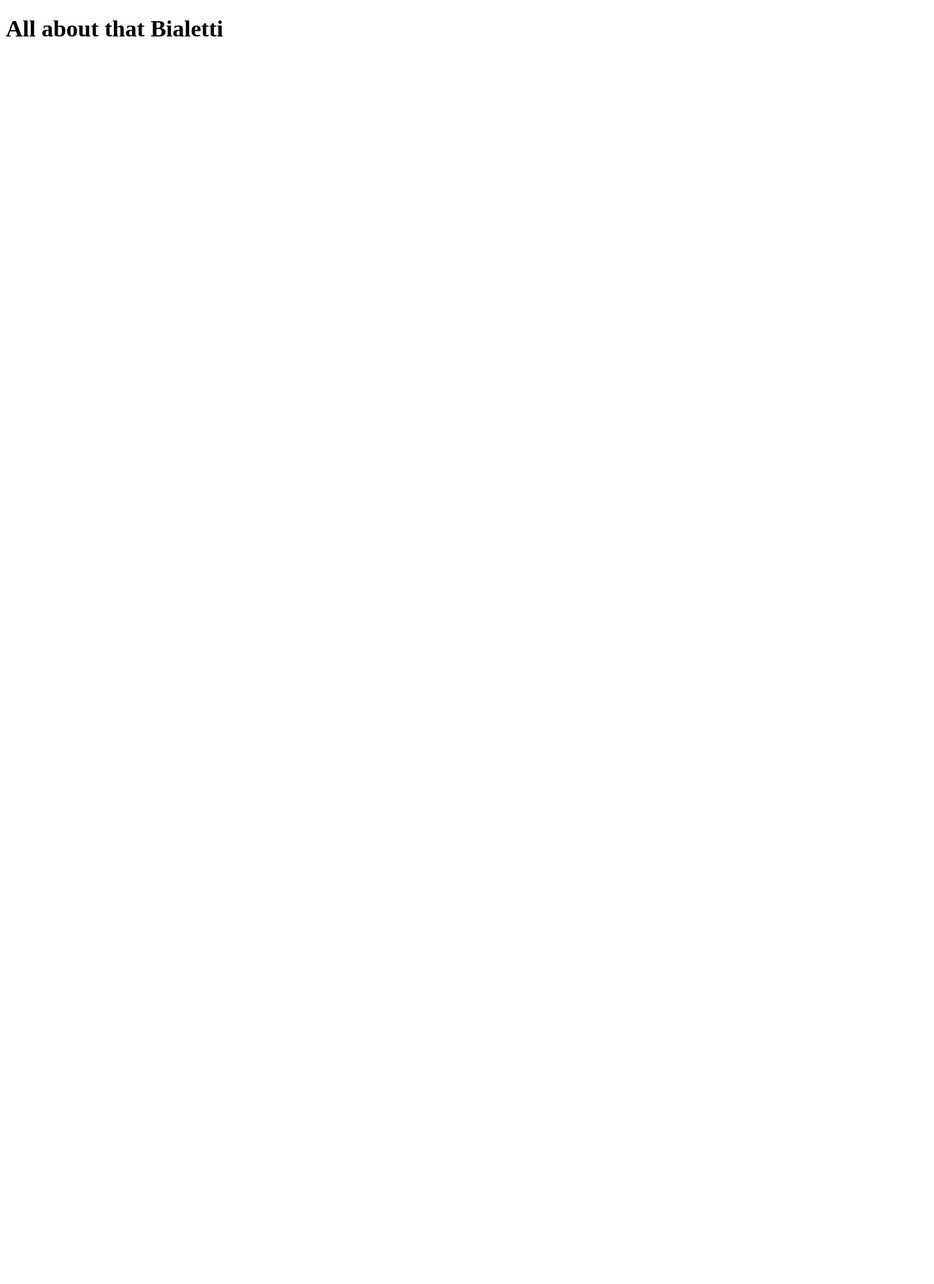
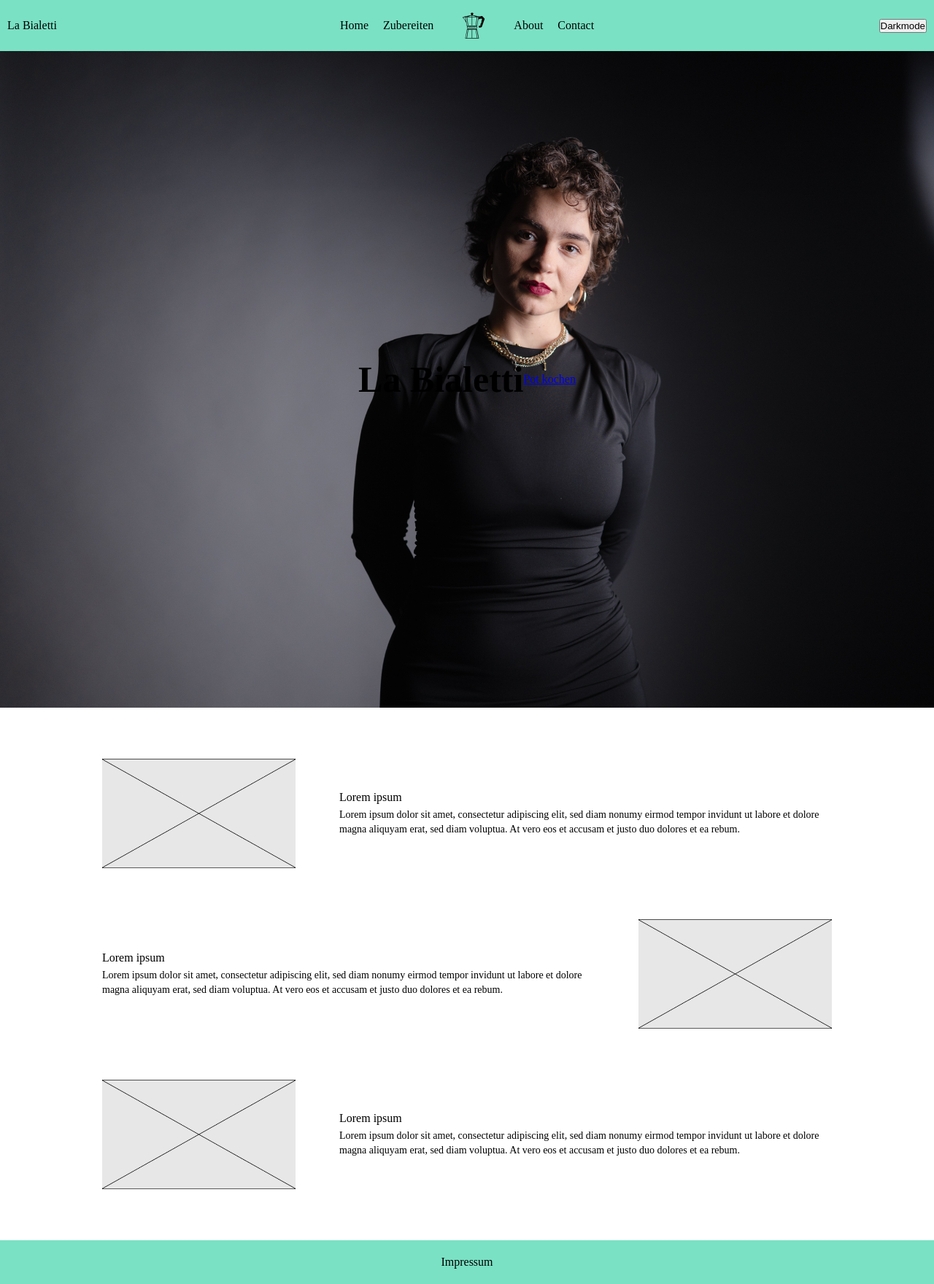
Before and after one commit to mickcurrentlystudent/IM1_Bialletti, a plain HTML site: page index.html in a window 1280 px wide. Shown: the whole page at 73% size. Before the commit the page ends 800 px from the top, so only its background shows below. Drawn offline with Linux system fonts and the light colour scheme.

Commit message:
Grundgerüst gebaut

```diff
--- /dev/null
+++ b/css/style.css
@@ -0,0 +1,179 @@
+@font-face {
+    font-family: Impact;
+}
+
+:root {
+    --color-primary: #7AE1C4;
+    --color-secondary: #black;
+    --color-light: #9ebaca;
+    --global-max-width: 1512px;
+
+}
+
+[data-theme="dark"] {
+    --color-primary: #031658;
+    --color-secondary: #102439;
+    --color-light: #41667e;
+    --text-color: #ffffff;
+}
+
+* {
+    margin: 0;
+    padding: 0;
+}
+
+.header {
+    display: flex;
+    justify-content: space-between;
+    align-items: center;
+
+    max-width: var(--global-max-width);
+    margin: 0 auto;
+    padding: 10px;
+
+    background-color: var(--color-primary);
+}
+
+.header-titel {
+    flex: 1;
+}
+
+.hauptnav {
+    display: flex;
+    align-items: center;
+    justify-content: center;
+    gap: 30px;
+}
+
+.hauptnav ul {
+    display: flex;
+    align-items: center;
+    gap: 20px;
+
+    list-style: none;
+    padding: 0;
+    margin: 0;
+}
+
+.hauptnav a {
+    text-decoration: none;
+    color: var(--color-secondary);
+}
+
+.hauptnav a:hover {
+    color: var(--color-light);
+}
+
+.hauptnav img {
+    width: 50px;
+}
+
+.header-button {
+    flex: 1;
+    display: flex;
+    justify-content: flex-end;
+}
+
+.frontpic {
+    background-image: url("/assets/bialetti-frontpage.jpg");
+    height: 900px;
+    background-size: cover;
+    display: flex;
+    flex-direction: row;
+    justify-content: center;
+    align-items: center;
+
+    h1 {
+        color: var(--color-secondary);
+        font-size: 50px;
+    }
+}
+
+.info-section {
+    display: flex;
+    flex-direction: column;
+    gap: 70px;
+    padding: 70px 20px;
+}
+
+.info-article {
+    display: flex;
+    align-items: center;
+    gap: 60px;
+
+    max-width: 1000px;
+    width: 100%;
+    margin: 0 auto;
+}
+
+.info-article img {
+    width: 265px;
+    height: 150px;
+    object-fit: cover;
+}
+
+.info-text {
+    flex: 1;
+}
+
+.info-text h2 {
+    font-size: 16px;
+    font-weight: normal;
+    margin-bottom: 5px;
+}
+
+.info-text p {
+    font-size: 14px;
+    line-height: 1.4;
+}
+
+/* Jeder zweite Baustein wird umgedreht */
+.info-article:nth-child(even) {
+    flex-direction: row-reverse;
+}
+
+.about-section {
+    display: flex;
+    justify-content: center;
+    align-items: flex-start;
+    gap: 200px;
+
+    max-width: 1200px;
+    margin: 100px auto;
+}
+
+.about-text {
+    width: 500px;
+}
+
+.about-text h2 {
+    margin-bottom: 5px;
+}
+
+.about-text p {
+    margin-bottom: 20px;
+    line-height: 1.3;
+}
+
+.about-image img {
+    width: 450px;
+    height: 620px;
+    object-fit: cover;
+}
+
+.footer {
+    display: flex;
+    justify-content: center;
+    align-items: center;
+    height: 60px;
+    background-color: var(--color-primary);
+}
+
+.footer a {
+    text-decoration: none;
+    color: var(--color-secondary);
+}
+
+.footer a:hover {
+    color: var(--color-light);
+}
--- a/index.html
+++ b/index.html
@@ -6,9 +6,102 @@
           content="width=device-width, user-scalable=no, initial-scale=1.0, maximum-scale=1.0, minimum-scale=1.0">
     <meta http-equiv="X-UA-Compatible" content="ie=edge">
     <title>Bialetti</title>
+    <link rel="stylesheet" href="css/style.css">
     <link rel="icon" href="/assets/icon.png">
 </head>
 <body>
-<h1>All about that Bialetti</h1>
+
+    <header class="header">
+        <div class="header-titel">
+            <p>La Bialetti</p>
+        </div>
+
+        <nav class="hauptnav">
+            <ul>
+                <li>
+                    <a href="index.html">Home</a>
+                </li>
+                <li>
+                    <a href="zubereiten.html">Zubereiten</a>
+                </li>
+            </ul>
+
+            <img src="/assets/icon.png" alt="La Bialetti Logo">
+
+            <ul>
+            <li>
+                <a href="about.html">About</a>
+            </li>
+            <li>
+                <a href="contact.html">Contact</a>
+            </li>
+            </ul>
+        </nav>
+
+         <div class="header-button">
+            <button id="toggle-theme">Darkmode</button>
+        </div>
+
+    </header>
+
+    <main>
+        <div class="frontpic">
+            <h1>La Bialetti</h1>
+            <a href="zubereiten.html">Pot kochen</a>
+        </div>
+
+        <section class="info-section">
+
+            <article class="info-article">
+                <img src="assets/Platzhalter%202.jpg" alt="Platzhalterbild">
+
+                <div class="info-text">
+                    <h2>Lorem ipsum</h2>
+                    <p>
+                        Lorem ipsum dolor sit amet, consectetur adipiscing elit,
+                        sed diam nonumy eirmod tempor invidunt ut labore et dolore
+                        magna aliquyam erat, sed diam voluptua. At vero eos et
+                        accusam et justo duo dolores et ea rebum.
+                    </p>
+                </div>
+            </article>
+
+            <article class="info-article">
+                <img src="assets/Platzhalter%202.jpg" alt="Platzhalterbild">
+
+                <div class="info-text">
+                    <h2>Lorem ipsum</h2>
+                    <p>
+                        Lorem ipsum dolor sit amet, consectetur adipiscing elit,
+                        sed diam nonumy eirmod tempor invidunt ut labore et dolore
+                        magna aliquyam erat, sed diam voluptua. At vero eos et
+                        accusam et justo duo dolores et ea rebum.
+                    </p>
+                </div>
+            </article>
+
+            <article class="info-article">
+                <img src="assets/Platzhalter%202.jpg" alt="Platzhalterbild">
+
+                <div class="info-text">
+                    <h2>Lorem ipsum</h2>
+                    <p>
+                        Lorem ipsum dolor sit amet, consectetur adipiscing elit,
+                        sed diam nonumy eirmod tempor invidunt ut labore et dolore
+                        magna aliquyam erat, sed diam voluptua. At vero eos et
+                        accusam et justo duo dolores et ea rebum.
+                    </p>
+                </div>
+            </article>
+
+        </section>
+    </main>
+
+    <footer class="footer">
+        <div>
+            <a href="impressum.html">Impressum</a>
+        </div>
+    </footer>
+
 </body>
 </html>
```
Also changed, not shown: about.html (added, +91 -0 lines), assets/Platzhalter 2.jpg (added), assets/bialetti-frontpage.jpg (added), contact.html (added), impressum.html (added), zubereiten.html (added).
